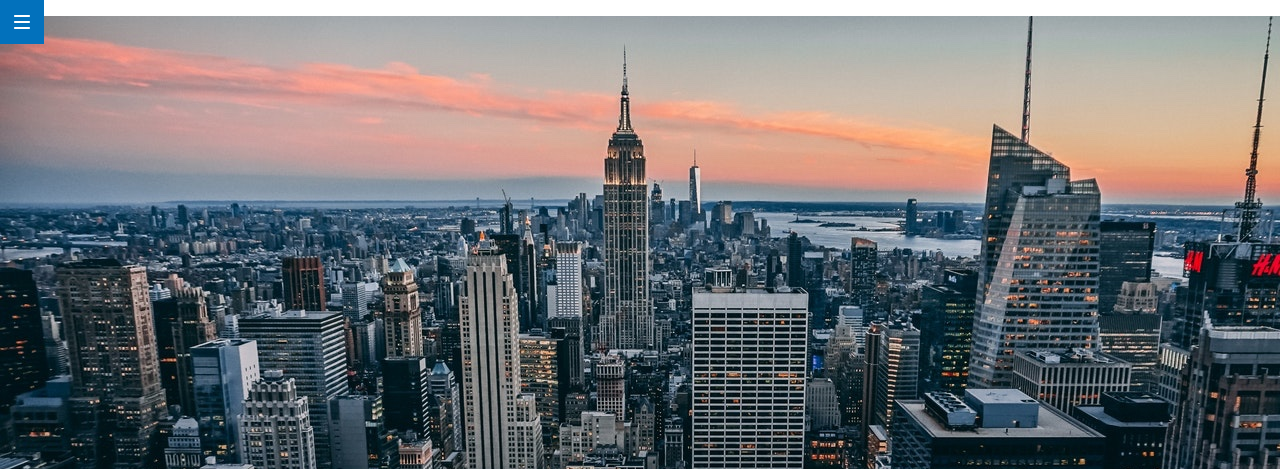
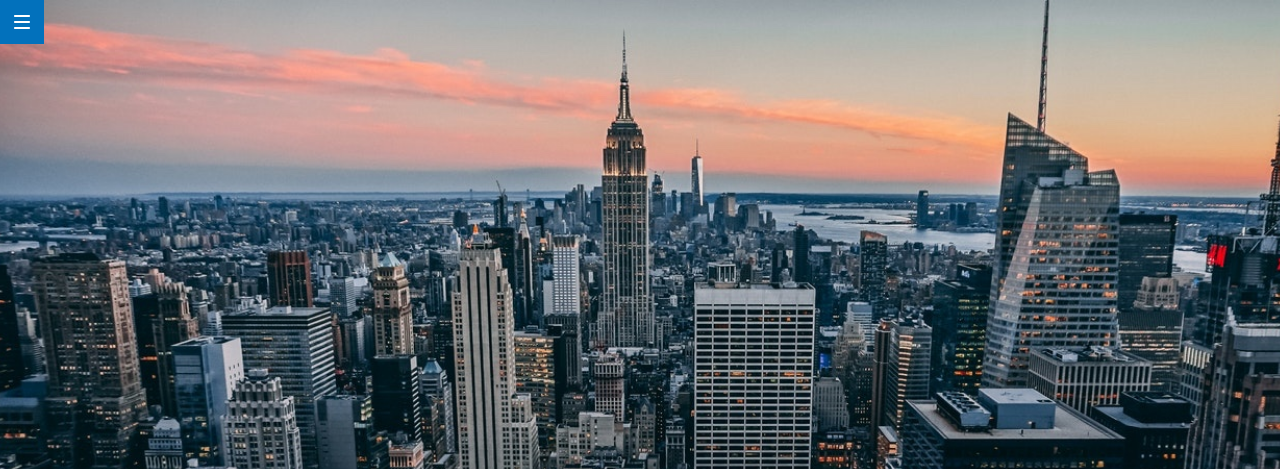
Before and after one commit to violetagonza/anonymous-proxy, a website: page docs/index.html in a window 1280 px wide. Shown: the top 469 px of the page. Drawn offline with nearby package versions, Linux system fonts and the light colour scheme; files that its build step writes are made by us from their sources.

Commit message:
Fix problems with main background

```diff
--- a/_src/assets/scss/components/_header-styles.scss
+++ b/_src/assets/scss/components/_header-styles.scss
@@ -1,4 +1,8 @@
 .header {
+  background-image: url(../images/cover.jpg);
+  background-position: top center;
+  background-repeat: no-repeat;
+  background-size: cover;
   padding-bottom: 53px;
   &-burger {
     width: 44px;
--- a/_src/assets/scss/core/_box-distribution.scss
+++ b/_src/assets/scss/core/_box-distribution.scss
@@ -1,8 +1,4 @@
 .header {
-  background-image: url(../images/cover.jpg);
-  background-position: center;
-  background-repeat: no-repeat;
-  background-size: auto;
   height: 100vh;
   display: flex;
   flex-direction: column;
```
Also changed, not shown: _src/templates/index.html (+1 -1 lines).
